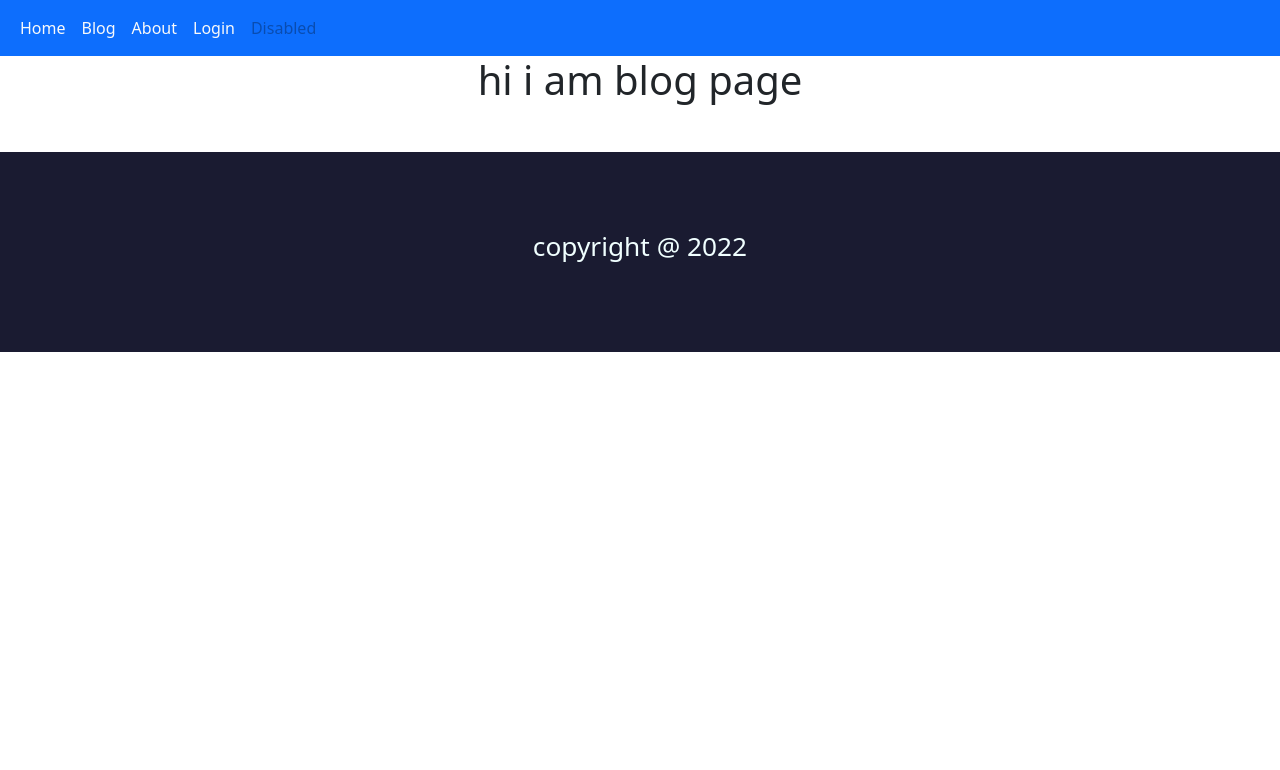
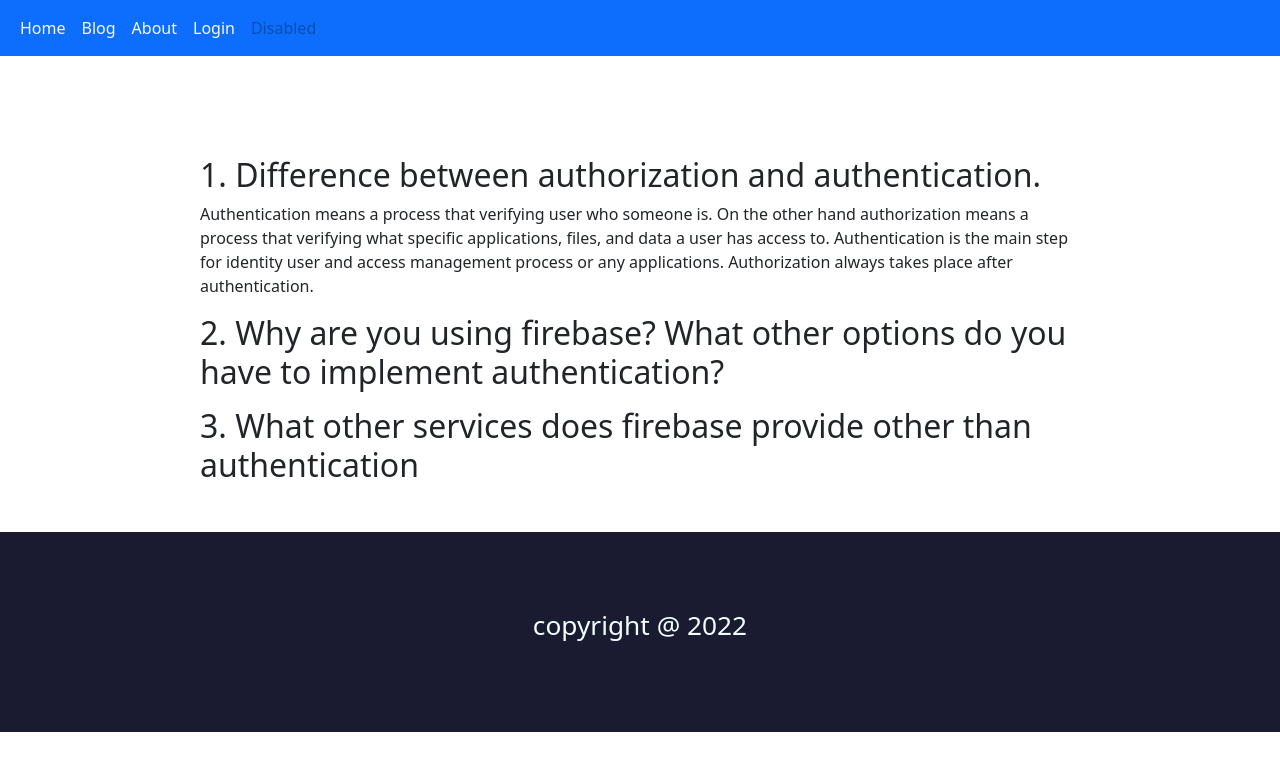
Before and after one commit to tamim542/-independent-service-provider_assignment-10, a React (Create React App) app: page /blog in a window 1280 px wide. Shown: the top 770 px of the page. Built offline with nearby package versions, Linux system fonts and the light colour scheme; no server answers.

Commit message:
question answer one

```diff
--- a/src/App.js
+++ b/src/App.js
@@ -14,7 +14,7 @@ import Footer from './component/Footer/Footer';
 
 function App() {
   return (
-    <div className="App">
+    <div>
       <Header></Header>
     <Routes>
       <Route path='/home' element={<Home></Home>}></Route>
--- a/src/component/Blog/Blog.css
+++ b/src/component/Blog/Blog.css
@@ -0,0 +1,5 @@
+.question-blog{
+    margin-top: 100px;
+    margin-left: 200px;
+    margin-right: 200px;
+}
--- a/src/component/Blog/Blog.js
+++ b/src/component/Blog/Blog.js
@@ -1,9 +1,18 @@
 import React from 'react';
-
+import './Blog.css';
 const Blog = () => {
     return (
         <div>
-            <h1>hi i am blog page</h1>
+            <div className='question-blog'>
+            <h2>1. Difference between authorization and authentication.</h2>
+            <p>Authentication means a process that verifying user who someone is. On the other hand authorization means a process that verifying what specific applications, files, and data a user has access to. Authentication is the main step for identity user and access management process or any applications. Authorization always takes place after authentication. </p>
+
+            <h2>2. Why are you using firebase? What other options do you have to implement authentication?</h2>
+            <p></p>
+
+            <h2>3.  What other services does firebase provide other than authentication</h2>
+            <p></p>
+            </div>
         </div>
     );
 };
```
